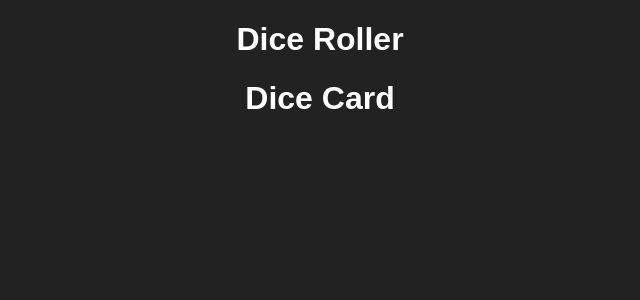
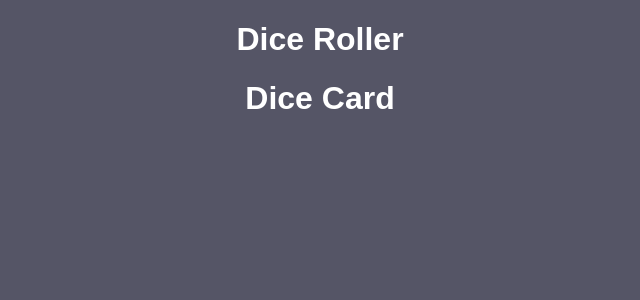
Before and after one commit to svper563/dice-roller, a React (Create React App) app: page / in a window 1280 px wide. Shown: the top 300 px of the page, without its empty margins (320-960 px from the left). Built offline with nearby package versions, Linux system fonts and the light colour scheme; the HTML template or start-up script is replaced by a standard one.

Commit message:
Updated color palette

```diff
--- a/src/index.css
+++ b/src/index.css
@@ -1,6 +1,11 @@
+:root {
+  --background-color: #556;
+  --foreground-color: #fff;
+}
+
 body {
-  background-color: #222;
-  color: white;
+  background-color: var(--background-color);
+  color: var(--foreground-color);
   font-family: sans-serif;
   text-align: center;
 }
```
